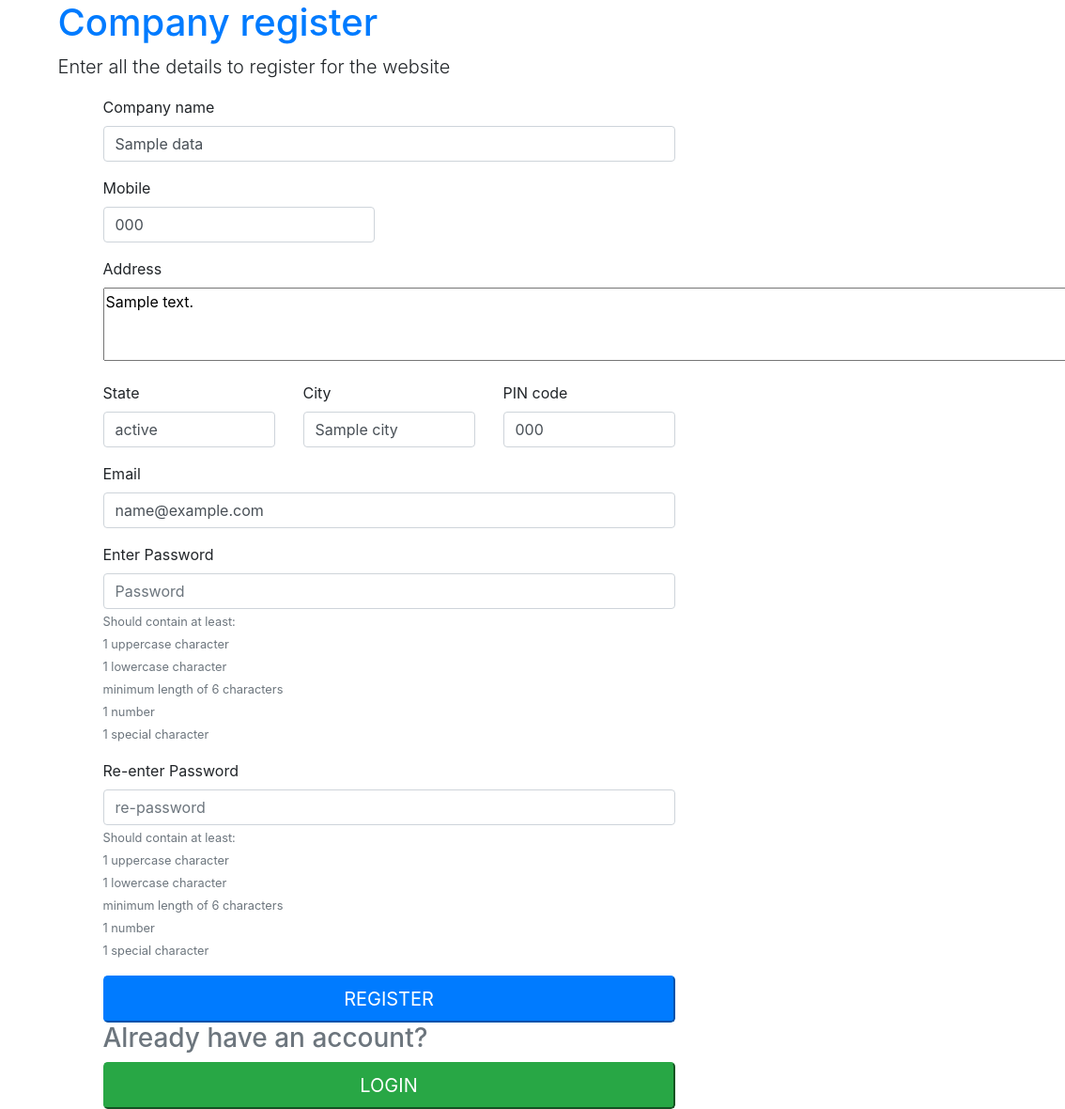
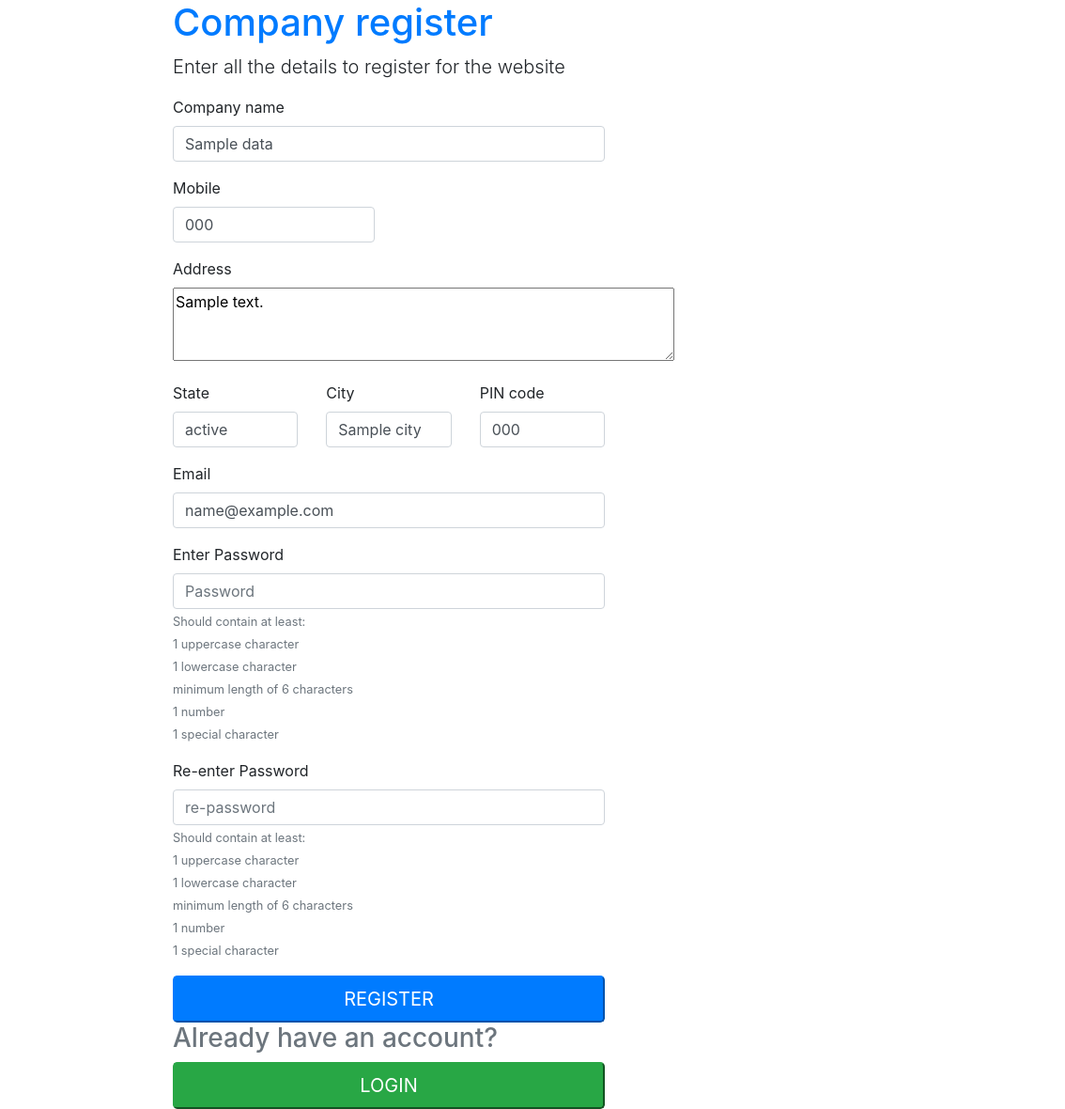
Before and after one commit to snitin08/prod_dist, a Django app: template prod_dist/templates/auth/register_company.html in a window 1440 px wide; the page is wider, and only the part inside the window is pictured. Shown: that part at 94% size, without its empty margins (306-1440 px from the left). Run offline with Django 3.2, Linux system fonts and the light colour scheme; the template is opened without the code that fills it: most values are stand-ins (such as "Sample title", 1, 10 or a date in 2020); some libraries are stand-ins or nearby versions.

Commit message:
registration page changes

```diff
--- a/prod_dist/templates/auth/register_company.html
+++ b/prod_dist/templates/auth/register_company.html
@@ -11,11 +11,11 @@
     <body>
         <script src="{% static 'js/register_retailer.js' %}"></script>
         <div class="row">
-            <div class="col-sm-12 col-md-6 col-lg-6 ml-auto mr-auto">
+            <div class="col-sm-12 col-md-6 col-lg-4 ml-auto mr-auto">
                 <h1 class="text-primary">Company register</h1>
                 <p class="lead">Enter all the details to register for the website</p>
 
-                <form id="retailer register" action="{% url 'mainApp:register_company' %}" class="ml-5 mr-5" method="POST" onsubmit="event.preventDefault(); validate_form();">
+                <form id="retailer register" action="{% url 'mainApp:register_company' %}" class="ml-auto mr-auto" method="POST" onsubmit="event.preventDefault(); validate_form();">
                     {% csrf_token %}
                     <div class="form-group">
                         <label for="company name">Company name</label>
@@ -35,7 +35,8 @@
 
                     <div class="form-group">
                         <label for="address">Address</label>
-                        <textarea name="address" id="address" wrap="hard" cols="100" rows="3" placeholder="address">{{data.address}}</textarea>
+                        <br>
+                        <textarea name="address" id="address" wrap="soft" cols="50" rows="3" placeholder="address">{{data.address}}</textarea>
                         </textarea>
                     </div>
 
--- a/prod_dist/templates/receipt/receipt_base.html
+++ b/prod_dist/templates/receipt/receipt_base.html
@@ -4,6 +4,7 @@
     <head>
         <link rel="stylesheet" href="https://stackpath.bootstrapcdn.com/bootstrap/4.4.1/css/bootstrap.min.css" integrity="sha384-Vkoo8x4CGsO3+Hhxv8T/Q5PaXtkKtu6ug5TOeNV6gBiFeWPGFN9MuhOf23Q9Ifjh" crossorigin="anonymous">
         <link rel="stylesheet" href="https://maxcdn.bootstrapcdn.com/bootstrap/3.3.7/css/bootstrap.min.css">
+        <link rel="stylesheet" href="https://cdnjs.cloudflare.com/ajax/libs/font-awesome/4.7.0/css/font-awesome.min.css">
         <script src="https://ajax.googleapis.com/ajax/libs/jquery/3.5.1/jquery.min.js"></script>
 
         <title>
```
